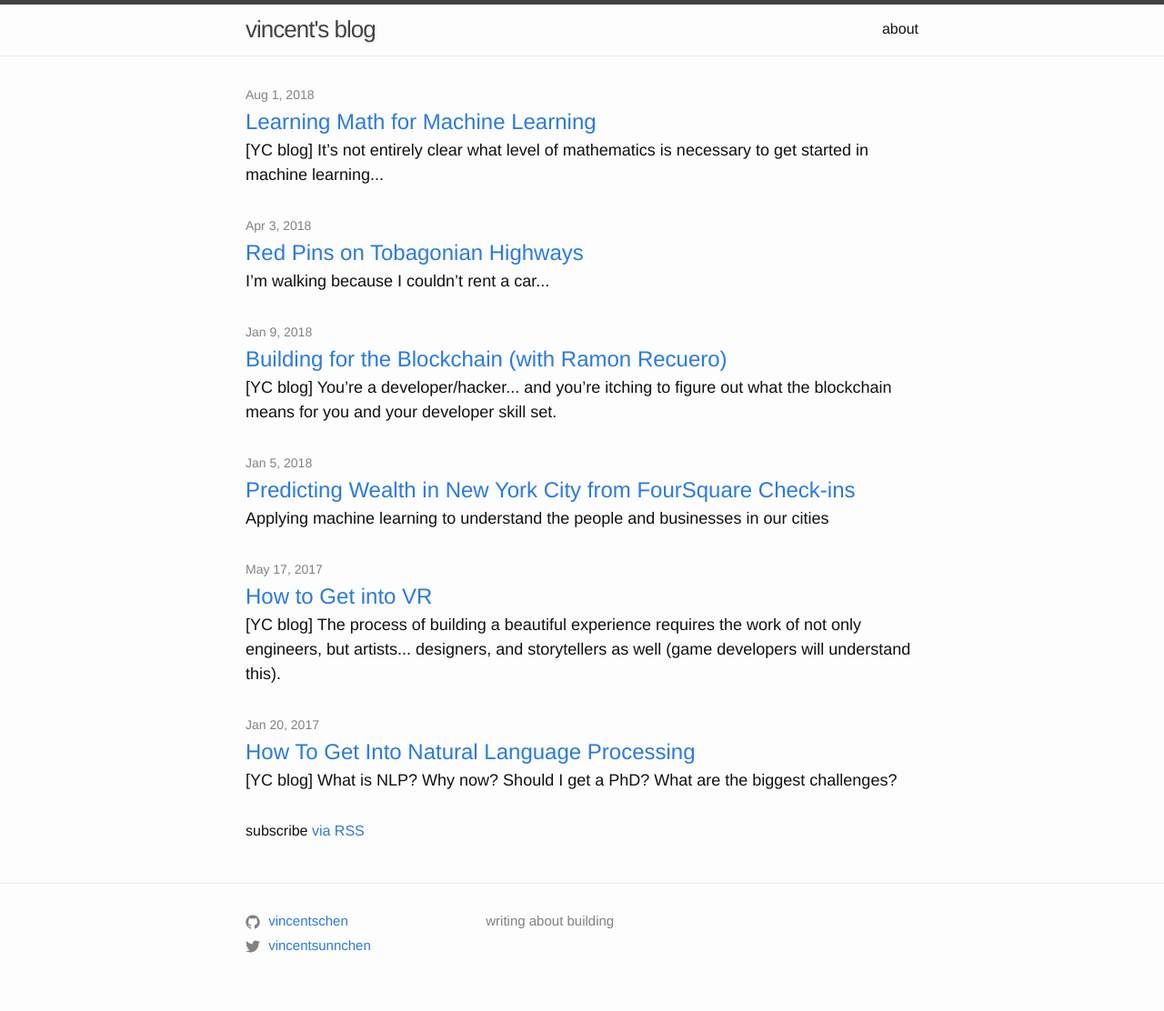
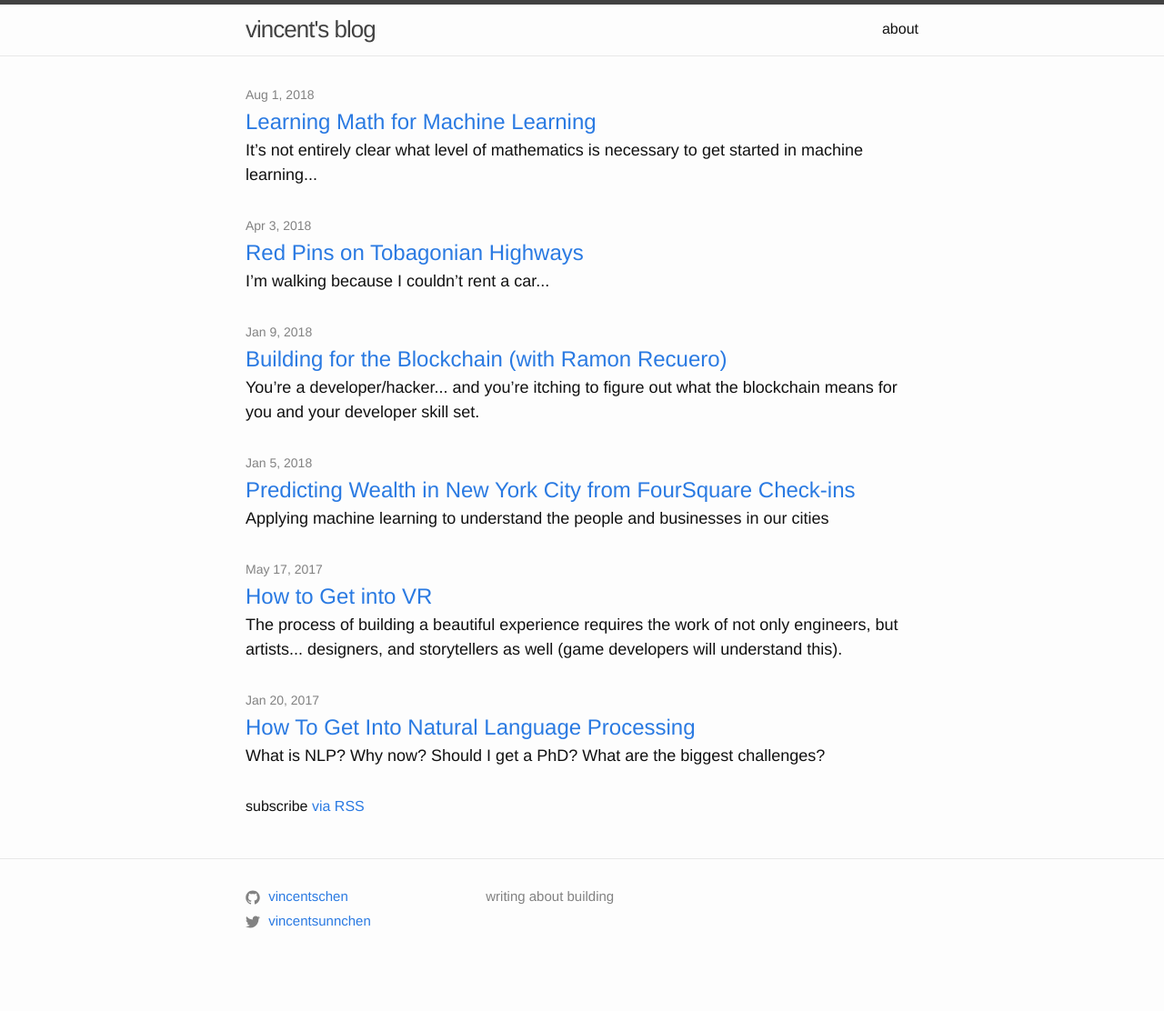
Before and after one commit to vincentschen/blog, a Jekyll site: the page built from index.md, in a window 1280 px wide. Shown: the whole page at 91% size. Built offline with Jekyll 4.4.1, drawn with Linux system fonts in a browser that asks for light colours; after the commit the page ends 1085 px from its top, so only the background shows below that.

Commit message:
Remove prefix

```diff
--- a/_posts/2017-01-20-YC-NLP.markdown
+++ b/_posts/2017-01-20-YC-NLP.markdown
@@ -1,6 +1,6 @@
 ---
 layout: redirect
 title:  "How To Get Into Natural Language Processing"
-excerpt: "[YC blog] What is NLP? Why now? Should I get a PhD? What are the biggest challenges?"
+excerpt: "What is NLP? Why now? Should I get a PhD? What are the biggest challenges?"
 redirect_to: https://blog.ycombinator.com/how-to-get-into-natural-language-processing/
 ---
--- a/_posts/2017-05-17-YC-VR.markdown
+++ b/_posts/2017-05-17-YC-VR.markdown
@@ -1,6 +1,6 @@
 ---
 layout: redirect
 title:  "How to Get into VR"
-excerpt: "[YC blog] The process of building a beautiful experience requires the work of not only engineers, but artists... designers, and storytellers as well (game developers will understand this)."
+excerpt: "The process of building a beautiful experience requires the work of not only engineers, but artists... designers, and storytellers as well (game developers will understand this)."
 redirect_to: https://blog.ycombinator.com/how-to-get-into-vr/
 ---
--- a/_posts/2018-01-09-YC-blockchain.markdown
+++ b/_posts/2018-01-09-YC-blockchain.markdown
@@ -1,6 +1,6 @@
 ---
 layout: redirect
 title:  "Building for the Blockchain (with Ramon Recuero)"
-excerpt: "[YC blog] You’re a developer/hacker... and you’re itching to figure out what the blockchain means for you and your developer skill set."
+excerpt: "You’re a developer/hacker... and you’re itching to figure out what the blockchain means for you and your developer skill set."
 redirect_to: https://blog.ycombinator.com/building-for-the-blockchain/
 ---
--- a/_posts/2018-08-01-YC-ML-math.markdown
+++ b/_posts/2018-08-01-YC-ML-math.markdown
@@ -1,6 +1,6 @@
 ---
 layout: redirect
 title:  "Learning Math for Machine Learning"
-excerpt: "[YC blog] It’s not entirely clear what level of mathematics is necessary to get started in machine learning..."
+excerpt: "It’s not entirely clear what level of mathematics is necessary to get started in machine learning..."
 redirect_to: https://blog.ycombinator.com/learning-math-for-machine-learning/
 ---
```
